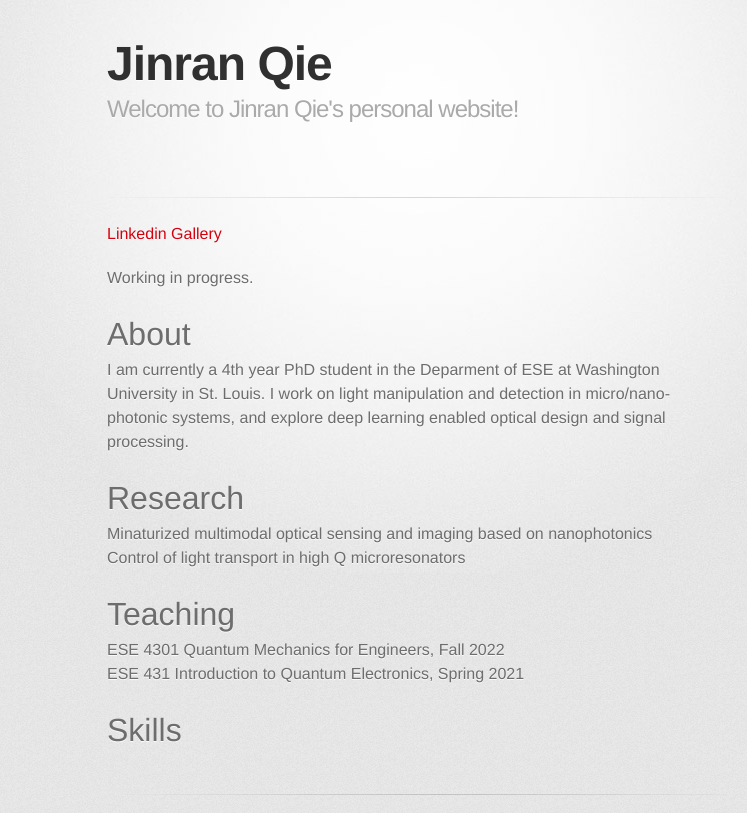
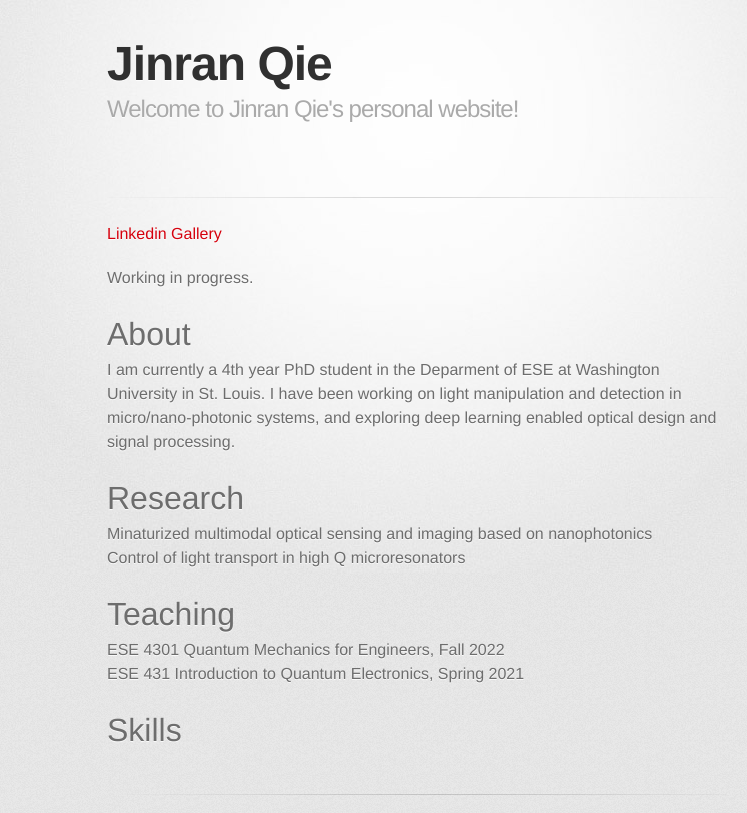
Before and after one commit to JRQie/JRQie.github.io, a Jekyll site: the page built from index.md, in a window 1280 px wide. Shown: the top 813 px of the page, without its empty margins (223-970 px from the left). Built offline with Jekyll 4.4.1, drawn with Linux system fonts in a browser that asks for light colours; some web fonts are replaced; grey boxes are pictures that could not be loaded.

Commit message:
Update index.md

```diff
--- a/index.md
+++ b/index.md
@@ -8,7 +8,7 @@ layout: default
 Working in progress.
 
 # About
-I am currently a 4th year PhD student in the Deparment of ESE at Washington University in St. Louis. I work on light manipulation and detection in micro/nano-photonic systems, and explore deep learning enabled optical design and signal processing.
+I am currently a 4th year PhD student in the Deparment of ESE at Washington University in St. Louis. I have been working on light manipulation and detection in micro/nano-photonic systems, and exploring deep learning enabled optical design and signal processing.
 
 # Research
 Minaturized multimodal optical sensing and imaging based on nanophotonics
```
